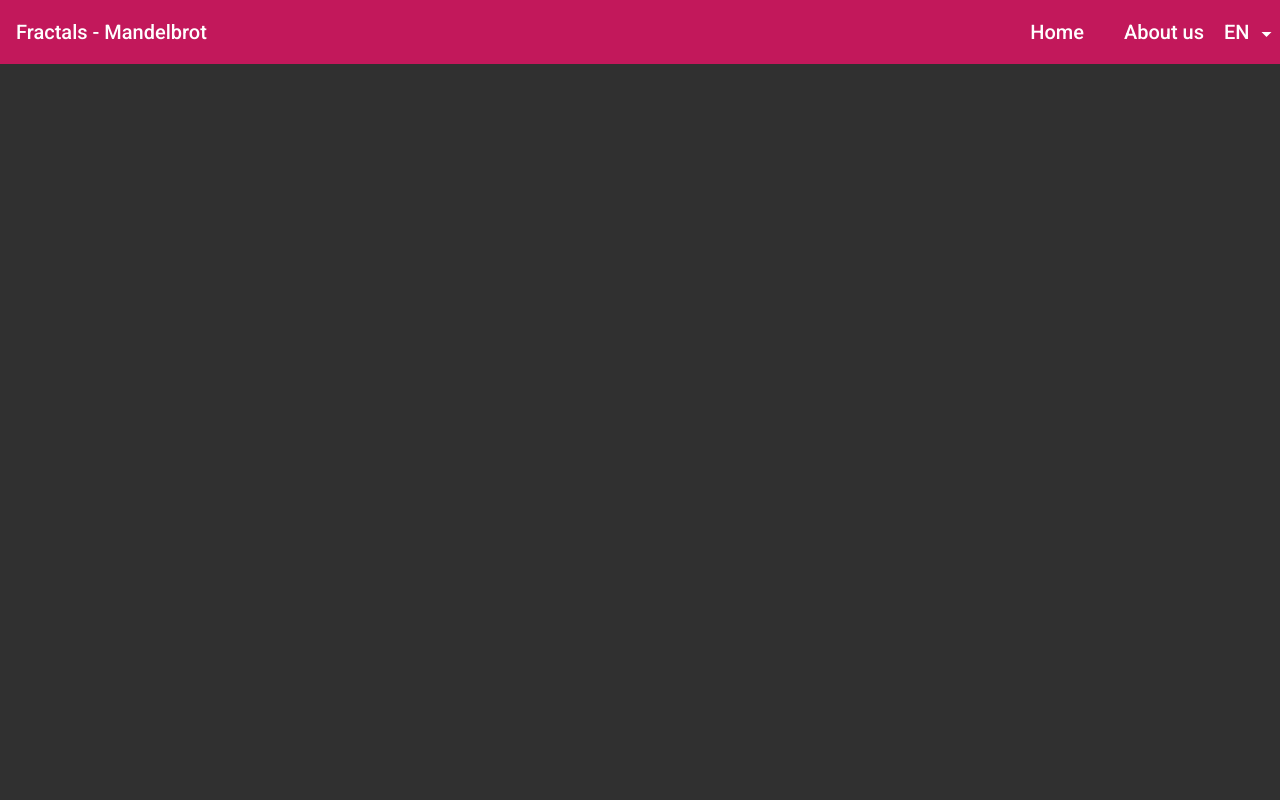
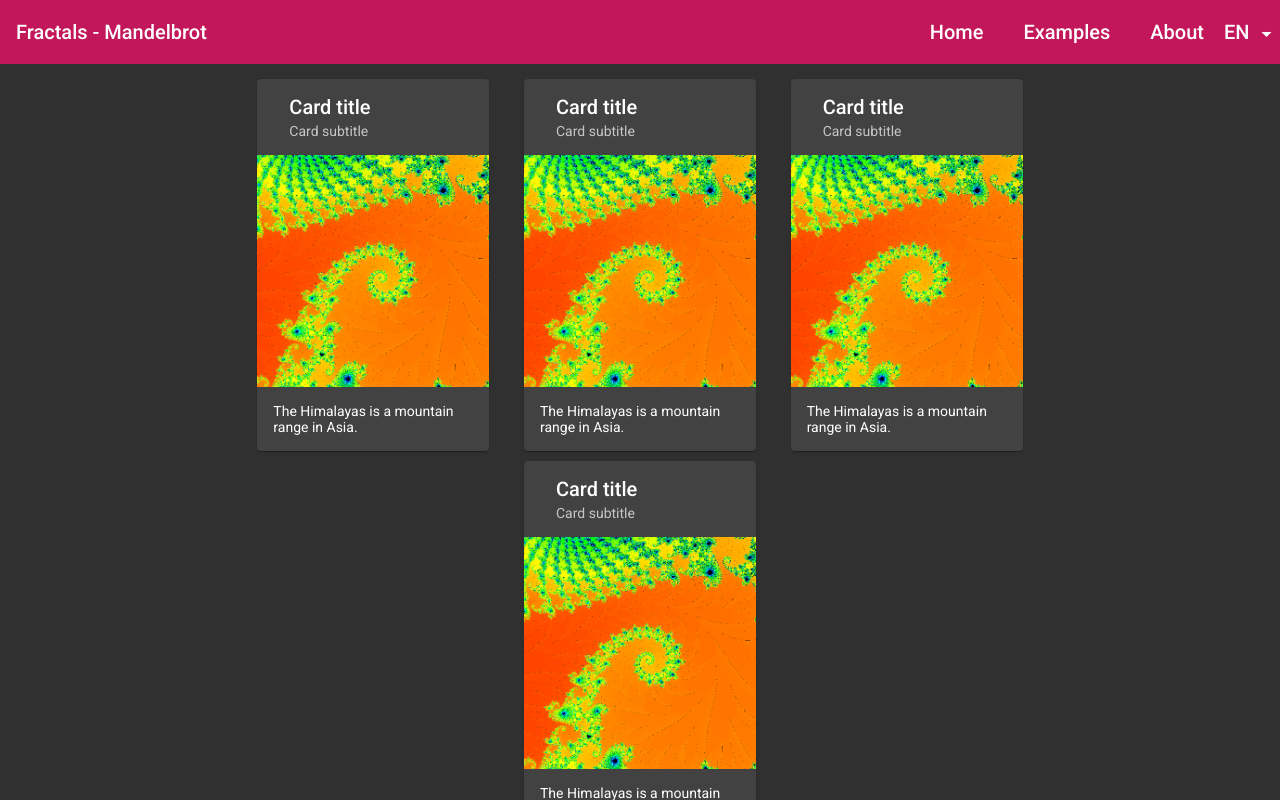
Before and after one commit to mstachl/fractals, an Angular app: page /examples in a window 1280 px wide. Before the commit this address led to /. Built offline with nearby package versions, Linux system fonts and the light colour scheme.

Commit message:
add examples

```diff
--- /dev/null
+++ b/src/app/components/fractal-examples/fractal-examples.component.css
@@ -0,0 +1,10 @@
+.content > mat-card {
+    width: 200px;
+    margin: 5px;
+}
+
+.content {
+    display: flex;
+    flex-flow: row wrap;
+    justify-content: space-around;
+}
--- /dev/null
+++ b/src/app/components/fractal-examples/fractal-examples.component.html
@@ -0,0 +1,50 @@
+<div class="content">
+<mat-card>
+    <mat-card-header><mat-card-title>	Card title</mat-card-title>
+    <mat-card-subtitle>	Card subtitle</mat-card-subtitle></mat-card-header>
+
+
+    <img mat-card-image src="assets/img/snake.png" alt="test">
+    <mat-card-content>
+        <p>
+          The Himalayas is a mountain range in Asia.
+        </p>
+      </mat-card-content>
+</mat-card>
+<mat-card>
+    <mat-card-header><mat-card-title>	Card title</mat-card-title>
+    <mat-card-subtitle>	Card subtitle</mat-card-subtitle></mat-card-header>
+
+
+    <img mat-card-image src="assets/img/snake.png" alt="test">
+    <mat-card-content>
+        <p>
+          The Himalayas is a mountain range in Asia.
+        </p>
+      </mat-card-content>
+</mat-card>
+<mat-card>
+    <mat-card-header><mat-card-title>	Card title</mat-card-title>
+    <mat-card-subtitle>	Card subtitle</mat-card-subtitle></mat-card-header>
+
+
+    <img mat-card-image src="assets/img/snake.png" alt="test">
+    <mat-card-content>
+        <p>
+          The Himalayas is a mountain range in Asia.
+        </p>
+      </mat-card-content>
+</mat-card>
+<mat-card>
+    <mat-card-header><mat-card-title>	Card title</mat-card-title>
+    <mat-card-subtitle>	Card subtitle</mat-card-subtitle></mat-card-header>
+
+
+    <img mat-card-image src="assets/img/snake.png" alt="test">
+    <mat-card-content>
+        <p>
+          The Himalayas is a mountain range in Asia.
+        </p>
+      </mat-card-content>
+</mat-card>
+</div>
--- /dev/null
+++ b/src/app/components/fractal-examples/fractal-examples.component.ts
@@ -0,0 +1,15 @@
+import { Component, OnInit } from '@angular/core';
+
+@Component({
+  selector: 'app-fractal-examples',
+  templateUrl: './fractal-examples.component.html',
+  styleUrls: ['./fractal-examples.component.css']
+})
+export class FractalExamplesComponent implements OnInit {
+
+  constructor() { }
+
+  ngOnInit(): void {
+  }
+
+}
--- a/src/app/components/navigation-wrapper/navigation-wrapper.component.ts
+++ b/src/app/components/navigation-wrapper/navigation-wrapper.component.ts
@@ -10,7 +10,7 @@ import { map, shareReplay } from 'rxjs/operators';
 })
 export class NavigationWrapperComponent {
 
-  toolbarItems = [{href: "/home", label: "Home"}, {href:"/about-us", label: "About us"}]
+  toolbarItems = [{href: "/home", label: "Home"}, {href: "/examples", label: "Examples"}, {href:"/about-us", label: "About"}]
 
   isHandset$: Observable<boolean> = this.breakpointObserver.observe(Breakpoints.Handset)
     .pipe(
```
Also changed, not shown: src/app/app.module.ts (+7 -2 lines), src/assets/img/snake.png (added), 1 other file (tests, documents, lock files or other folders).
